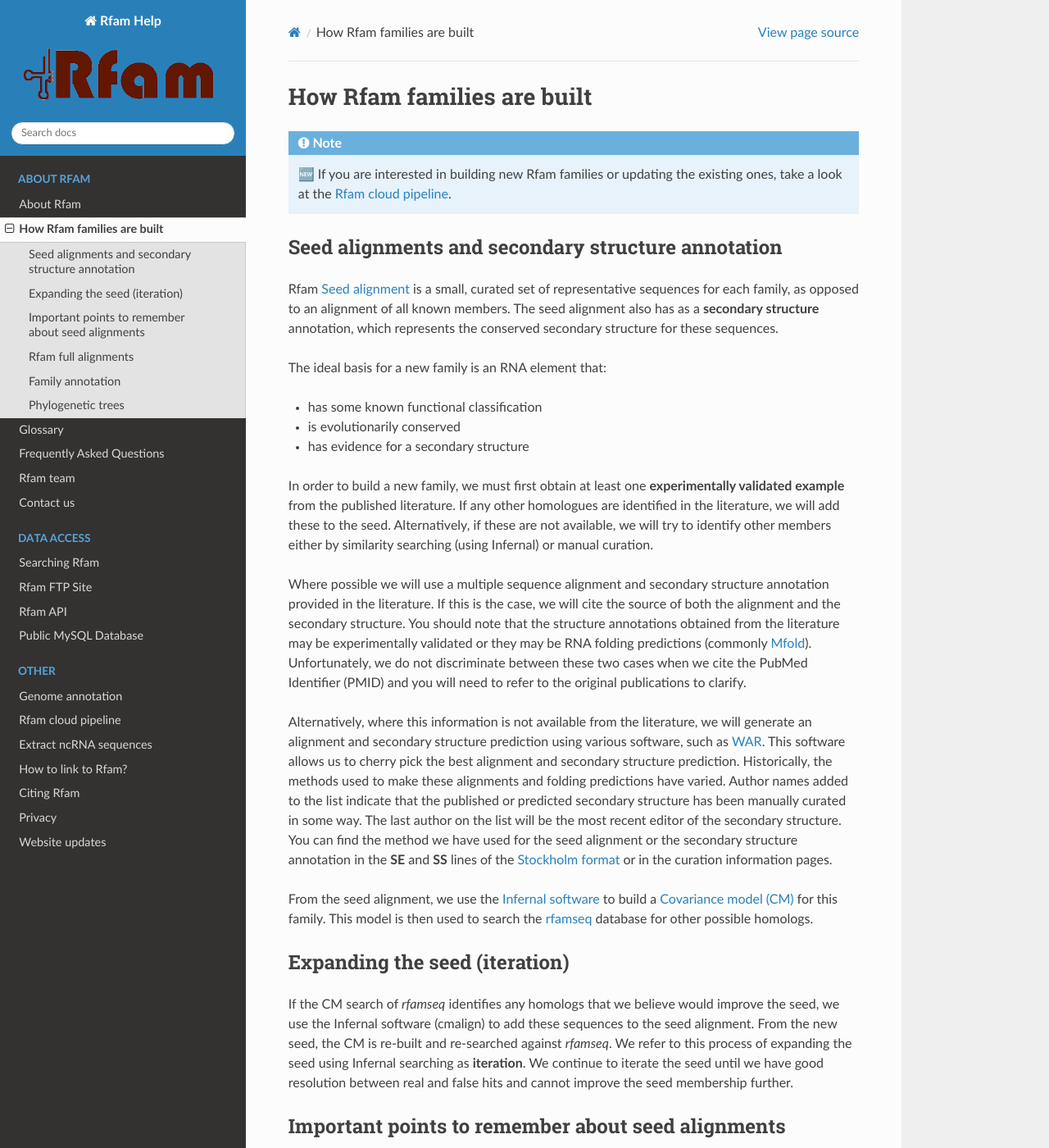
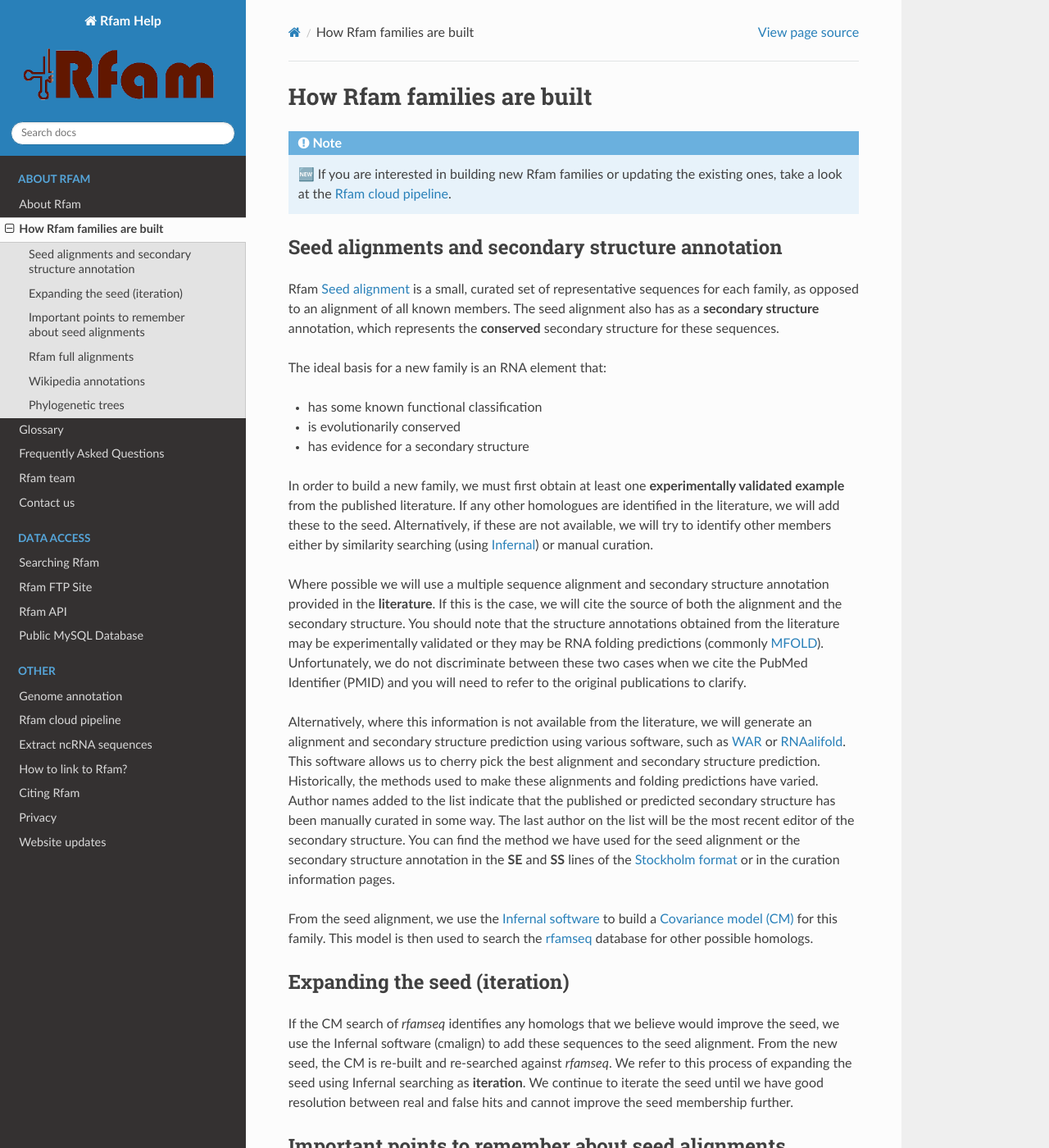
Before and after one commit to Rfam/rfam-docs, a Sphinx documentation site: the page built from docs/source/building-families.rst, in a window 1280 px wide and 1400 px high. Shown: the whole window at 82% size. Built offline with Sphinx 7.4.7 and the Read the Docs theme 2.0.0, drawn with Linux system fonts in a browser that asks for light colours; some of the changed text lies outside the part shown.

Commit message:
Update building families page

```diff
--- a/docs/source/building-families.rst
+++ b/docs/source/building-families.rst
@@ -9,7 +9,7 @@
 Rfam :ref:`glossary:Seed alignment` is a small, curated set of representative sequences
 for each family, as opposed to an alignment of all known members. The
 seed alignment also has as a **secondary structure** annotation, which
-represents the conserved secondary structure for these sequences.
+represents the **conserved** secondary structure for these sequences.
 
 The ideal basis for a new family is an RNA element that:
 
@@ -22,21 +22,21 @@
 the published literature. If any other homologues are identified in the
 literature, we will add these to the seed. Alternatively, if these are
 not available, we will try to identify other members either by
-similarity searching (using Infernal) or manual curation.
+similarity searching (using :ref:`glossary:Infernal`) or manual curation.
 
 Where possible we will use a multiple sequence alignment and
-secondary structure annotation provided in the literature. If this is
+secondary structure annotation provided in the **literature**. If this is
 the case, we will cite the source of both the alignment and the
 secondary structure. You should note that the structure annotations
 obtained from the literature may be experimentally validated or they
-may be RNA folding predictions (commonly `Mfold <http://unafold.rna.albany.edu/?q=mfold>`_).
+may be RNA folding predictions (commonly :ref:`glossary:Mfold`).
 Unfortunately, we do not discriminate between these two cases when we
 cite the PubMed Identifier (PMID) and you will need to refer to the
 original publications to clarify.
 
 Alternatively, where this information is not available from the
 literature, we will generate an alignment and secondary structure
-prediction using various software, such as `WAR <http://genome.ku.dk/resources/war>`_. This
+prediction using various software, such as :ref:`glossary:WAR` or :ref:`glossary:RNAalifold`. This
 software allows us to cherry pick the best alignment and secondary
 structure prediction. Historically, the methods used to
 make these alignments and folding predictions have varied.
@@ -83,24 +82,20 @@
   generate predicted structures
 * Each seed sequence will be a significant match to the corresponding
   covariance model. A significant score is generally greater than 20
-  bits
+  bits.
 
 Rfam full alignments
 --------------------
 
-The Rfam full alignments contain all of the sequences in *rfamseq* that
+The Rfam :ref:`glossary:full alignment` contains all of the sequences in *rfamseq* that
 we can identify as members of the family. The alignment is generated by
 searching the covariance model for the family against the *rfamseq*
 database. Matches that score above a :ref:`glossary:Gathering cutoff` are aligned to
 the CM to produce the full alignment. All sequences in the seed will
 also be present in the full  alignment.
 
-As of Rfam 12.0, we no longer automatically generate full alignments for
-each Rfam family. You may download the Rfam CM and generate your own alignments
-using Infernal.
-
-Family annotation
------------------
+Wikipedia annotations
+---------------------
 
 In order to provide some background and functional information about
 a family, we link to a `Wikipedia <http://www.wikipedia.org/>`_
```
Also changed, not shown: other parts of docs/source/building-families.rst (+1 -2 lines).
